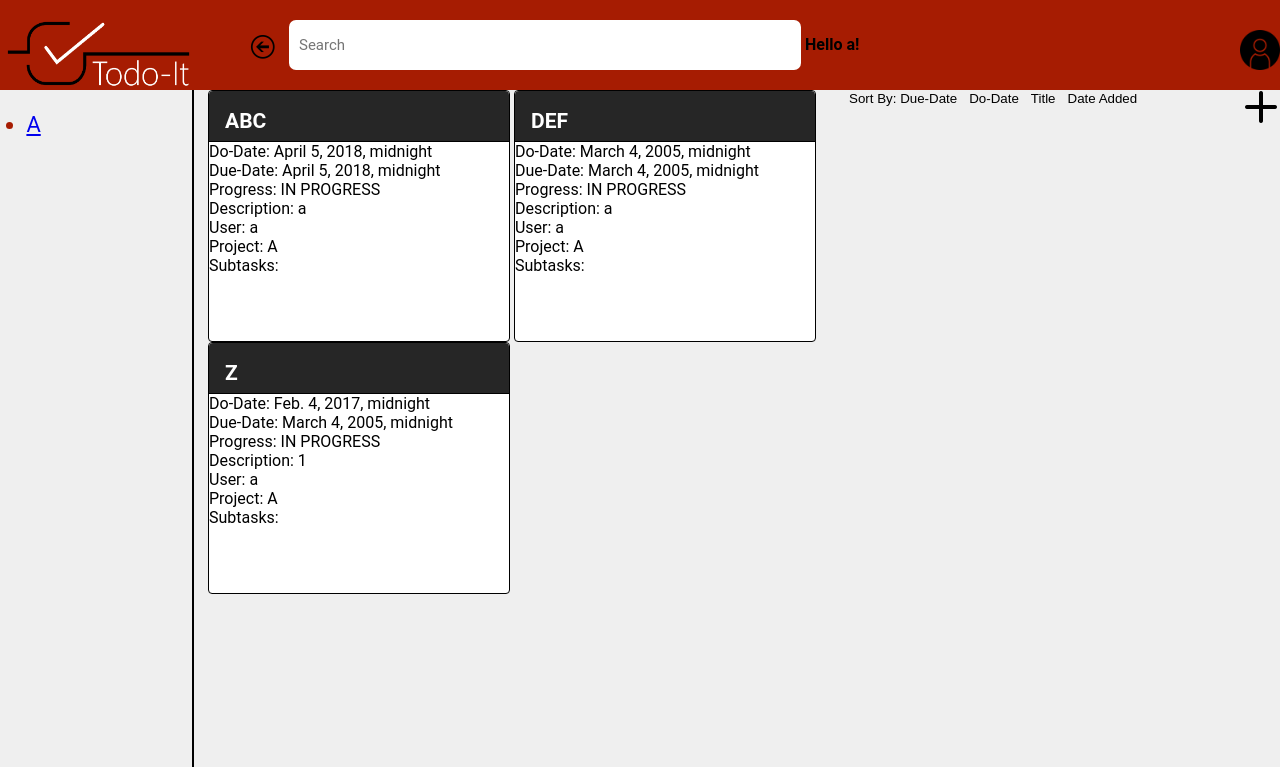
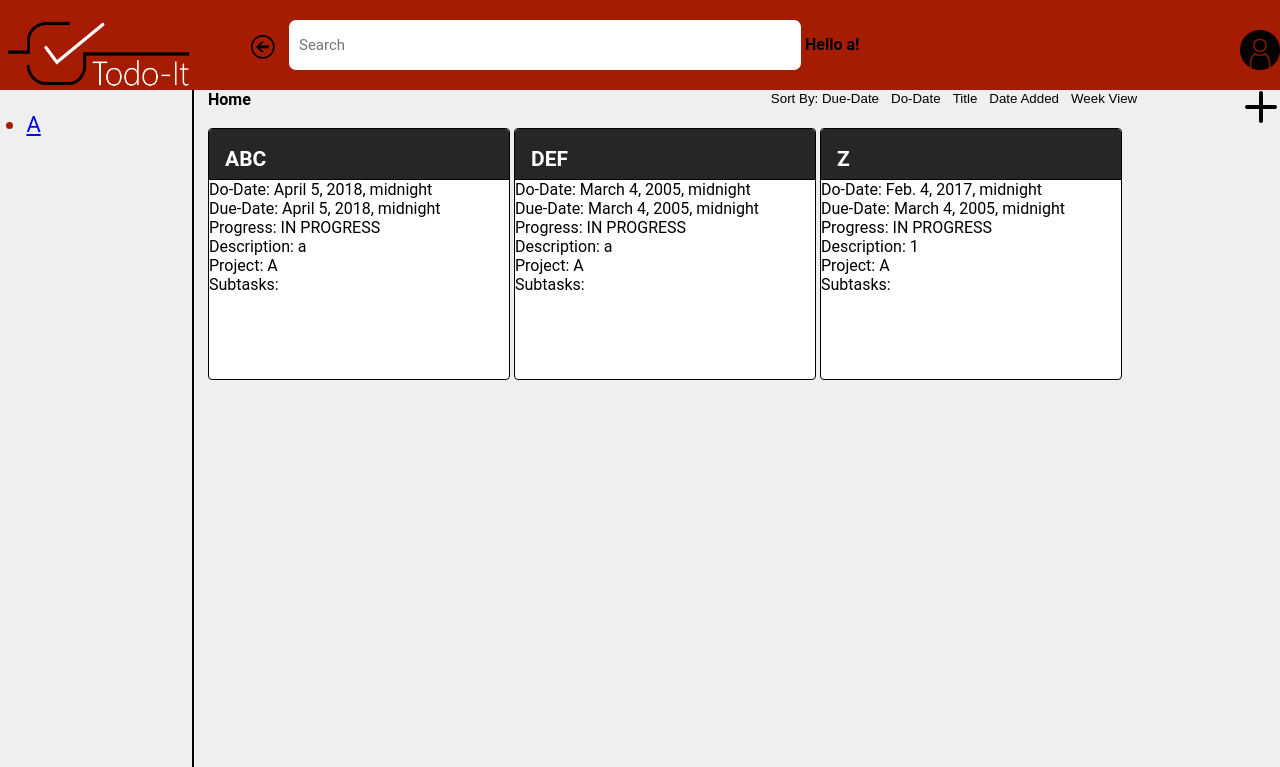
Before and after one commit to rasikae/todo-it, a Django app: page /task/home in a window 1280 px wide. Shown: the top 767 px of the page. Run offline with Django 3.2, Linux system fonts and the light colour scheme; a user stored in the database is signed in; data comes from the database, SQL or seed files in the repository; both versions use the stored data as it was after the commit.

Commit message:
Can view tasks due this week

```diff
--- a/todoit_website/task/static/task/css/home.css
+++ b/todoit_website/task/static/task/css/home.css
@@ -184,8 +184,11 @@ body {
     display: none;
 }
 .sortdo{
-     display: none;
+    display: none;
 }
 .sortdue{
-     display: none;
+    display: none;
 }
+.weekly{
+    display: none;
+}
--- a/todoit_website/task/templates/task/home.html
+++ b/todoit_website/task/templates/task/home.html
@@ -35,18 +35,22 @@
         <div class = "mainWindow">
             <button onclick="document.getElementById('id01').style.display='block'"><img src="{% static 'task/images/plus.png' %}" width=25% height=25% align="right"></button>
 
-            <button onclick="document.getElementById('sortadded').style.display='block';document.getElementById('sorttitle').style.display='none';
+            <button onclick="document.getElementById('weekly').style.display='block';document.getElementById('sortadded').style.display='none';document.getElementById('sorttitle').style.display='none';
+            document.getElementById('sortdo').style.display='none';document.getElementById('sortdue').style.display='none'">Week View</button>
+
+            <button onclick="document.getElementById('weekly').style.display='none';document.getElementById('sortadded').style.display='block';document.getElementById('sorttitle').style.display='none';
             document.getElementById('sortdo').style.display='none';document.getElementById('sortdue').style.display='none'">Date Added</button>
 
-            <button onclick="document.getElementById('sortadded').style.display='none';document.getElementById('sorttitle').style.display='block';
+            <button onclick="document.getElementById('weekly').style.display='none';document.getElementById('sortadded').style.display='none';document.getElementById('sorttitle').style.display='block';
             document.getElementById('sortdo').style.display='none';document.getElementById('sortdue').style.display='none'">Title</button>
 
-            <button onclick="document.getElementById('sortadded').style.display='none';document.getElementById('sorttitle').style.display='none';
+            <button onclick="document.getElementById('weekly').style.display='none';document.getElementById('sortadded').style.display='none';document.getElementById('sorttitle').style.display='none';
             document.getElementById('sortdo').style.display='block';document.getElementById('sortdue').style.display='none'">Do-Date</button>
 
-            <button onclick="document.getElementById('sortadded').style.display='none';document.getElementById('sorttitle').style.display='none';
+            <button onclick="document.getElementById('weekly').style.display='none';document.getElementById('sortadded').style.display='none';document.getElementById('sorttitle').style.display='none';
             document.getElementById('sortdo').style.display='none';document.getElementById('sortdue').style.display='block'">Sort By: Due-Date</button>
             {% if currentproject == "" %}
+                <b>Home</b><br/><br/>
                 <div id="sortadded" class = "sortadded">
                     {% for result in tasks %}
                         {% if not result.is_sub %}
@@ -61,7 +65,6 @@
                                     Due-Date: {{result.due_date}}<br/>
                                     Progress: {{result.progress}}<br/>
                                     Description: {{result.description}}<br/>
-                                    User: {{result.user.username}}<br/>
                                     Project: {{result.project}}<br/>
 
                                     Subtasks:
@@ -94,7 +97,6 @@
                                     Due-Date: {{result.due_date}}<br/>
                                     Progress: {{result.progress}}<br/>
                                     Description: {{result.description}}<br/>
-                                    User: {{result.user.username}}<br>
                                     Project: {{result.project}}<br/>
 
                                     Subtasks:
@@ -126,7 +128,6 @@
                                     Due-Date: {{result.due_date}}<br/>
                                     Progress: {{result.progress}}<br/>
                                     Description: {{result.description}}<br/>
-                                    User: {{result.user.username}}<br/>
                                     Project: {{result.project}}<br/>
 
                                     Subtasks:
@@ -158,7 +159,6 @@
                                     Due-Date: {{result.due_date}}<br/>
                                     Progress: {{result.progress}}<br/>
                                     Description: {{result.description}}<br/>
-                                    User: {{result.user.username}}<br/>
                                     Project: {{result.project}}<br/>
 
                                     Subtasks:
@@ -175,9 +175,41 @@
                           {% endif %}
                      {% endfor %}
                  </div>
+                 <div id="weekly" class = "weekly">
+                    <b>Due This Week</b><br/>
+                    {% for result in weekly|dictsort:"due_date" %}
+                        {% if not result.is_sub %}
+                            <div class="subprojects">
+                                <header class="subprojects-title">
+                                    <!--<span onclick="document.getElementById('id01').style.display='none'"
+                                    class="w3-button w3-display-topright">&times;</span>-->
+                                    <h2>{{result.title}}</h2>
+                                </header>
+                                <div class="subprojects-content">
+                                    Do-Date: {{result.do_date}}<br/>
+                                    Due-Date: {{result.due_date}}<br/>
+                                    Progress: {{result.progress}}<br/>
+                                    Description: {{result.description}}<br/>
+                                    Project: {{result.project}}<br/>
+
+                                    Subtasks:
+                                    {% for result2 in tasks %}
+                                        {% if result2.is_sub %}
+                                            {% if result2.parent == result.title %}
+                                                {{result2.title}}<br/>
+                                            {% endif %}
+                                        {% endif %}
+                                    {% endfor %}
+                                    <ul id="taskList">
+                                </div>
+                            </div>
+                        {% endif %}
+                    {% endfor %}
+                </div>
             {% endif %}
 
             {% if currentproject != "" %}
+                <b>{{ currentproject }}</b><br/><br/>
                 <div id="sortadded" class = "sortadded">
                     {% for result in tasks %}
                         {% if not result.is_sub %}
@@ -193,8 +225,6 @@
                                         Due-Date: {{result.due_date}}<br/>
                                         Progress: {{result.progress}}<br/>
                                         Description: {{result.description}}<br/>
-                                        User: {{result.user.username}}<br/>
-                                        Project: {{result.project}}<br/>
 
                                         Subtasks:
                                         {% for result2 in tasks %}
@@ -228,8 +258,6 @@
                                         Due-Date: {{result.due_date}}<br/>
                                         Progress: {{result.progress}}<br/>
                                         Description: {{result.description}}<br/>
-                                        User: {{result.user.username}}<br>
-                                        Project: {{result.project}}<br/>
 
                                         Subtasks:
                                         {% for result2 in tasks %}
@@ -262,8 +290,6 @@
                                         Due-Date: {{result.due_date}}<br/>
                                         Progress: {{result.progress}}<br/>
                                         Description: {{result.description}}<br/>
-                                        User: {{result.user.username}}<br/>
-                                        Project: {{result.project}}<br/>
 
                                         Subtasks:
                                         {% for result2 in tasks %}
@@ -296,8 +322,39 @@
                                         Due-Date: {{result.due_date}}<br/>
                                         Progress: {{result.progress}}<br/>
                                         Description: {{result.description}}<br/>
-                                        User: {{result.user.username}}<br/>
-                                        Project: {{result.project}}<br/>
+
+                                        Subtasks:
+                                        {% for result2 in tasks %}
+                                            {% if result2.is_sub %}
+                                                {% if result2.parent == result.title %}
+                                                    {{result2.title}}<br/>
+                                                {% endif %}
+                                            {% endif %}
+                                        {% endfor %}
+                                        <ul id="taskList">
+                                    </div>
+                                </div>
+                            {% endif %}
+                        {% endif %}
+                    {% endfor %}
+                </div>
+
+                <div id="weekly" class = "weekly">
+                    <b>Due This Week</b><br/>
+                    {% for result in weekly|dictsort:"due_date" %}
+                        {% if not result.is_sub %}
+                            {% if result.project == currentproject %}
+                                <div class="subprojects">
+                                    <header class="subprojects-title">
+                                        <!--<span onclick="document.getElementById('id01').style.display='none'"
+                                        class="w3-button w3-display-topright">&times;</span>-->
+                                        <h2>{{result.title}}</h2>
+                                    </header>
+                                    <div class="subprojects-content">
+                                        Do-Date: {{result.do_date}}<br/>
+                                        Due-Date: {{result.due_date}}<br/>
+                                        Progress: {{result.progress}}<br/>
+                                        Description: {{result.description}}<br/>
 
                                         Subtasks:
                                         {% for result2 in tasks %}
--- a/todoit_website/task/views.py
+++ b/todoit_website/task/views.py
@@ -2,6 +2,8 @@ from django.shortcuts import render
 from django.contrib.auth import authenticate
 from django.contrib.auth import login as auth_login
 from django.contrib import messages
+import datetime
+from datetime import timedelta
 from django.http import HttpResponseRedirect
 from .forms import taskform
 from .forms import projectform
@@ -76,10 +78,14 @@ def login(request):
                     form = taskform()
                     form2 = projectform()
                     form3 = subtaskform()
+                    date = datetime.date.today()
+                    start_week = date - datetime.timedelta(date.weekday())
+                    end_week = start_week + datetime.timedelta(7)
+                    weekly = Task.objects.filter(due_date__range=[start_week, end_week])
                     tasks = Task.objects.all().filter(user = request.user)
                     projects = Project.objects.all().filter(user = request.user)
                     users = User.objects.all()
-                    return render(request, 'task/home.html', {'tasks':tasks,'projects':projects,'form': form, 'form2':form2,"form3":form3})
+                    return render(request, 'task/home.html', {'tasks':tasks,'projects':projects,'form': form, 'form2':form2,"form3":form3,"weekly":weekly})
 
               print("User saved")
 
@@ -91,12 +97,15 @@ def login(request):
               form = taskform()
               form2 = projectform()
               form3 = subtaskform()
-
+              date = datetime.date.today()
+              start_week = date - datetime.timedelta(date.weekday())
+              end_week = start_week + datetime.timedelta(7)
+              weekly = Task.objects.filter(due_date__range=[start_week, end_week])
               tasks = Task.objects.all()
               projects = Project.objects.all()
               users = User.objects.all()
 
-              return render(request, 'task/home.html', {'tasks':tasks,'projects':projects,'form': form, 'form2':form2,"form3":form3})
+              return render(request, 'task/home.html', {'tasks':tasks,'projects':projects,'form': form, 'form2':form2,"form3":form3,"weekly":weekly})
 
     cform = registerform()
     lform = loginform()
@@ -129,11 +138,15 @@ def home(request):
                 newtask.is_sub = False
                 newtask.user = request.user
                 newtask.save()
+                date = datetime.date.today()
+                start_week = date - datetime.timedelta(date.weekday())
+                end_week = start_week + datetime.timedelta(7)
+                weekly = Task.objects.filter(due_date__range=[start_week, end_week])
                 tasks = Task.objects.all().filter(user = request.user)
                 projects = Project.objects.all().filter(user = request.user)
                 users = User.objects.all()
                 form = taskform()
-                return render(request, 'task/home.html', {'tasks':tasks,'projects':projects,'form': form, 'form2':form2,"form3":form3,"currentproject":""})
+                return render(request, 'task/home.html', {'tasks':tasks,'projects':projects,'form': form, 'form2':form2,"form3":form3,"currentproject":"","weekly":weekly})
         elif 'projectsubmit' in request.POST:
             form = taskform()
             form2 = projectform(request.POST)
@@ -148,11 +161,15 @@ def home(request):
                 newpro.parent = form2.cleaned_data['parent']
                 newpro.user = request.user
                 newpro.save()
+                date = datetime.date.today()
+                start_week = date - datetime.timedelta(date.weekday())
+                end_week = start_week + datetime.timedelta(7)
+                weekly = Task.objects.filter(due_date__range=[start_week, end_week])
                 tasks = Task.objects.all().filter(user = request.user)
                 projects = Project.objects.all().filter(user = request.user)
                 users = User.objects.all()
                 form2 = projectform()
-                return render(request, 'task/home.html', {'users':users,'tasks':tasks,'projects':projects,'form': form, 'form2':form2,"form3":form3,"currentproject":""})
+                return render(request, 'task/home.html', {'users':users,'tasks':tasks,'projects':projects,'form': form, 'form2':form2,"form3":form3,"currentproject":"","weekly":weekly})
         elif 'subtasksubmit' in request.POST:
             form = taskform()
             form2 = projectform()
@@ -168,20 +185,28 @@ def home(request):
                 newtask.is_sub = True
                 newtask.user = request.user
                 newtask.save()
+                date = datetime.date.today()
+                start_week = date - datetime.timedelta(date.weekday())
+                end_week = start_week + datetime.timedelta(7)
+                weekly = Task.objects.filter(due_date__range=[start_week, end_week])
                 tasks = Task.objects.all().filter(user = request.user)
                 projects = Project.objects.all().filter(user = request.user)
                 users = User.objects.all()
                 form3 = subtaskform()
-                return render(request, 'task/home.html', {'users':users,'tasks':tasks,'projects':projects,'form': form, 'form2':form2, "form3":form3,"currentproject":""})
+                return render(request, 'task/home.html', {'users':users,'tasks':tasks,'projects':projects,'form': form, 'form2':form2, "form3":form3,"currentproject":"","weekly":weekly})
 
 
     form = taskform()
     form2 = projectform()
     form3 = subtaskform()
+    date = datetime.date.today()
+    start_week = date - datetime.timedelta(date.weekday())
+    end_week = start_week + datetime.timedelta(7)
+    weekly = Task.objects.filter(due_date__range=[start_week, end_week])
     tasks = Task.objects.all().filter(user = request.user)
     projects = Project.objects.all().filter(user = request.user)
     users = User.objects.all()
-    return render(request, 'task/home.html', {'tasks':tasks,'projects':projects,'form': form, 'form2':form2, "form3":form3,"currentproject":""})
+    return render(request, 'task/home.html', {'tasks':tasks,'projects':projects,'form': form, 'form2':form2, "form3":form3,"currentproject":"","weekly":weekly})
 
 def home2(request, project):
     # Task.objects.all().delete() # deletes all task objects
@@ -191,21 +216,29 @@ def home2(request, project):
         form2 = projectform()
         form3 = subtaskform()
         if not project:
+            date = datetime.date.today()
+            start_week = date - datetime.timedelta(date.weekday())
+            end_week = start_week + datetime.timedelta(7)
+            weekly = Task.objects.filter(due_date__range=[start_week, end_week])
             tasks = Task.objects.all().filter(user = request.user)
             projects = Project.objects.all().filter(user = request.user)
             users = User.objects.all()
             form = taskform()
             print("NOT GOOD")
-            return render(request, 'task/home.html', {'tasks':tasks,'projects':projects,'form': form, 'form2':form2,"form3":form3,"currentproject":project})
+            return render(request, 'task/home.html', {'tasks':tasks,'projects':projects,'form': form, 'form2':form2,"form3":form3,"currentproject":project,"weekly":weekly})
         else:
             # now you have the value of sku
             # so you can continue with the rest
             print("YOU DID IT")
+            date = datetime.date.today()
+            start_week = date - datetime.timedelta(date.weekday())
+            end_week = start_week + datetime.timedelta(7)
+            weekly = Task.objects.filter(due_date__range=[start_week, end_week])
             tasks = Task.objects.all().filter(user = request.user)
             projects = Project.objects.all().filter(user = request.user)
             users = User.objects.all()
             form = taskform()
-            return render(request, 'task/home.html', {'tasks':tasks,'projects':projects,'form': form, 'form2':form2,"form3":form3,"currentproject":project})
+            return render(request, 'task/home.html', {'tasks':tasks,'projects':projects,'form': form, 'form2':form2,"form3":form3,"currentproject":project,"weekly":weekly})
      # Task.objects.all().delete() # deletes all task objects
     # if this is a POST request we need to process the form data
     if request.method == 'POST':
@@ -229,11 +262,15 @@ def home2(request, project):
                 newtask.is_sub = False
                 newtask.user = request.user
                 newtask.save()
+                date = datetime.date.today()
+                start_week = date - datetime.timedelta(date.weekday())
+                end_week = start_week + datetime.timedelta(7)
+                weekly = Task.objects.filter(due_date__range=[start_week, end_week])
                 tasks = Task.objects.all().filter(user = request.user)
                 projects = Project.objects.all().filter(user = request.user)
                 users = User.objects.all()
                 form = taskform()
-                return render(request, 'task/home.html', {'tasks':tasks,'projects':projects,'form': form, 'form2':form2,"form3":form3,"currentproject":""})
+                return render(request, 'task/home.html', {'tasks':tasks,'projects':projects,'form': form, 'form2':form2,"form3":form3,"currentproject":"","weekly":weekly})
         elif 'projectsubmit' in request.POST:
             form = taskform()
             form2 = projectform(request.POST)
@@ -248,11 +285,15 @@ def home2(request, project):
                 newpro.parent = form2.cleaned_data['parent']
                 newpro.user = request.user
                 newpro.save()
+                date = datetime.date.today()
+                start_week = date - datetime.timedelta(date.weekday())
+                end_week = start_week + datetime.timedelta(7)
+                weekly = Task.objects.filter(due_date__range=[start_week, end_week])
                 tasks = Task.objects.all().filter(user = request.user)
                 projects = Project.objects.all().filter(user = request.user)
                 users = User.objects.all()
                 form2 = projectform()
-                return render(request, 'task/home.html', {'users':users,'tasks':tasks,'projects':projects,'form': form, 'form2':form2,"form3":form3,"currentproject":""})
+                return render(request, 'task/home.html', {'users':users,'tasks':tasks,'projects':projects,'form': form, 'form2':form2,"form3":form3,"currentproject":"","weekly":weekly})
         elif 'subtasksubmit' in request.POST:
             form = taskform()
             form2 = projectform()
@@ -268,17 +309,25 @@ def home2(request, project):
                 newtask.is_sub = True
                 newtask.user = request.user
                 newtask.save()
+                date = datetime.date.today()
+                start_week = date - datetime.timedelta(date.weekday())
+                end_week = start_week + datetime.timedelta(7)
+                weekly = Task.objects.filter(due_date__range=[start_week, end_week])
                 tasks = Task.objects.all().filter(user = request.user)
                 projects = Project.objects.all().filter(user = request.user)
                 users = User.objects.all()
                 form3 = subtaskform()
-                return render(request, 'task/home.html', {'users':users,'tasks':tasks,'projects':projects,'form': form, 'form2':form2, "form3":form3,"currentproject":""})
+                return render(request, 'task/home.html', {'users':users,'tasks':tasks,'projects':projects,'form': form, 'form2':form2, "form3":form3,"currentproject":"","weekly":weekly})
 
 
     form = taskform()
     form2 = projectform()
     form3 = subtaskform()
+    date = datetime.date.today()
+    start_week = date - datetime.timedelta(date.weekday())
+    end_week = start_week + datetime.timedelta(7)
+    weekly = Task.objects.filter(due_date__range=[start_week, end_week])
     tasks = Task.objects.all().filter(user = request.user)
     projects = Project.objects.all().filter(user = request.user)
     users = User.objects.all()
-    return render(request, 'task/home.html', {'tasks':tasks,'projects':projects,'form': form, 'form2':form2, "form3":form3,"currentproject":""})
+    return render(request, 'task/home.html', {'tasks':tasks,'projects':projects,'form': form, 'form2':form2, "form3":form3,"currentproject":"","weekly":weekly})
```
Also changed, not shown: todoit_website/db.sqlite3.
